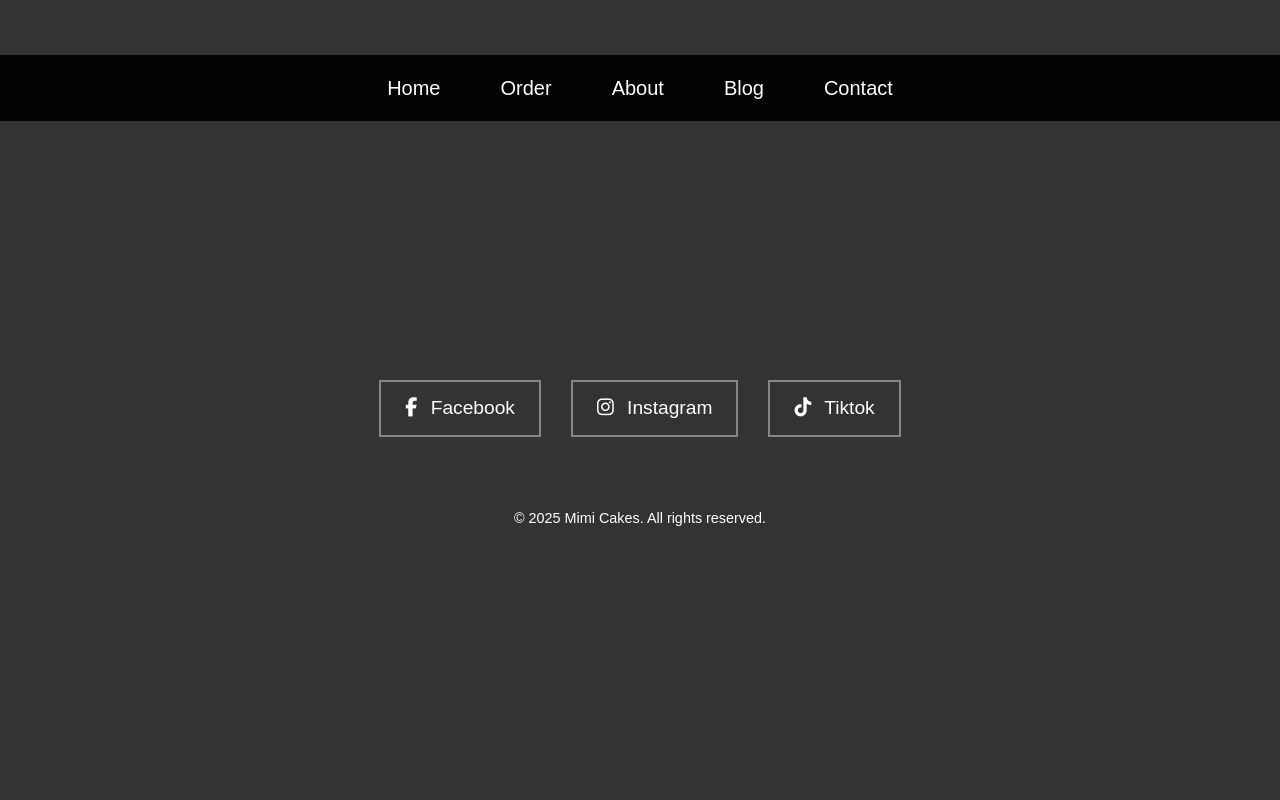
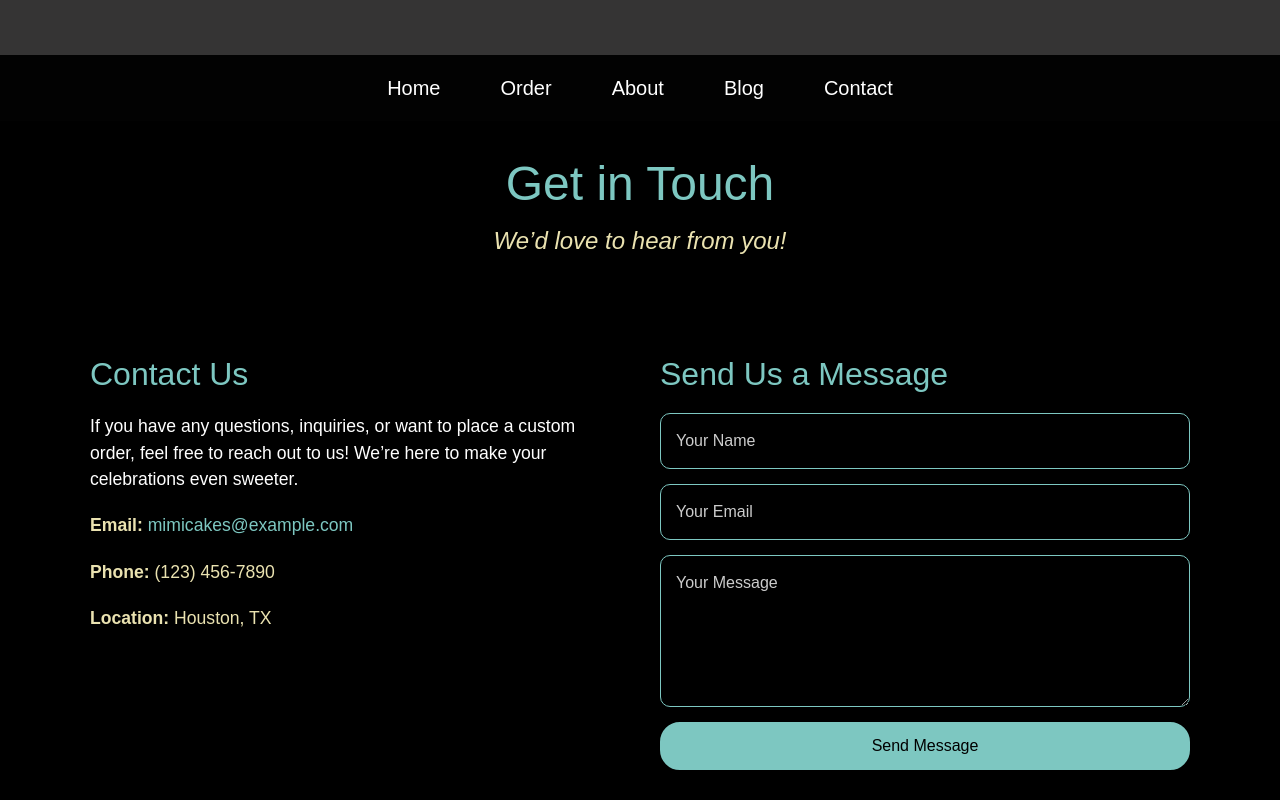
Before and after one commit to MyPhan105/Mimi-Cakes, a Vue app in the folder frontend/: page /contact in a window 1280 px wide. Shown: the part 220-1020 px from the top of the page. Before the commit the page ends 800 px from the top, so only its background shows below. Built offline with nearby package versions, Linux system fonts and the light colour scheme.

Commit message:
created contact page

```diff
--- a/frontend/src/router/router.js
+++ b/frontend/src/router/router.js
@@ -2,7 +2,8 @@ import { createRouter, createWebHistory } from 'vue-router'
 import Home from '../views/Home.vue'
 import About from '../views/About.vue'
 import Order from '../views/Order.vue'
-import Blog from '../views/Blog.vue' ; // Adjust the path if necessary
+import Blog from '../views/Blog.vue'
+import Contact from '../views/Contact.vue' ;
 
 const routes = [
   {
@@ -29,6 +30,12 @@ const routes = [
     component: Blog,
   },
 
+  {
+    path: '/contact',
+    name: 'Contact',
+    component: Contact,
+  },
+
 ]
 
 const router = createRouter({
--- a/frontend/src/views/Contact.vue
+++ b/frontend/src/views/Contact.vue
@@ -0,0 +1,155 @@
+<template>
+    <div class="contact-page">
+      <!-- Page Header -->
+      <header>
+        <br />
+        <h1 class="contact-heading">Get in Touch</h1>
+        <p class="contact-subheading">We’d love to hear from you!</p>
+      </header>
+
+      <!-- Contact Section -->
+      <section class="contact-section">
+        <div class="contact-text">
+          <h2>Contact Us</h2>
+          <p>If you have any questions, inquiries, or want to place a custom order, feel free to reach out to us!
+          We’re here to make your celebrations even sweeter.</p>
+
+          <div class="contact-info">
+            <p><strong>Email:</strong> <a href="mailto:mimicakes@example.com">mimicakes@example.com</a></p>
+            <p><strong>Phone:</strong> (123) 456-7890</p>
+            <p><strong>Location:</strong> Houston, TX</p>
+          </div>
+        </div>
+
+        <div class="contact-form">
+          <h2>Send Us a Message</h2>
+          <form>
+            <input type="text" placeholder="Your Name" required />
+            <input type="email" placeholder="Your Email" required />
+            <textarea rows="5" placeholder="Your Message" required></textarea>
+            <button type="submit" class="submit-button">Send Message</button>
+          </form>
+        </div>
+      </section>
+    </div>
+  </template>
+
+  <script>
+  export default {
+    name: "Contact",
+  };
+  </script>
+
+  <style scoped>
+  /* Contact Page Styles */
+  .contact-page {
+    font-family: 'Poppins', sans-serif;
+    color: #fff;
+    background-color: #000000;
+    padding: 50px;
+    display: flex;
+    flex-direction: column;
+    align-items: center;
+  }
+
+  /* Header */
+  .contact-heading {
+    font-size: 3rem;
+    color: #7dc7c1;
+    text-align: center;
+    font-family: 'Caveat', sans-serif;
+  }
+
+  .contact-subheading {
+    font-size: 1.5rem;
+    color: #eae2b0;
+    text-align: center;
+    margin-top: 10px;
+    font-style: italic;
+  }
+
+  /* Contact Section */
+  .contact-section {
+    display: flex;
+    flex-wrap: wrap;
+    justify-content: space-between;
+    margin-top: 40px;
+    width: 100%;
+    max-width: 1400px;
+    padding: 20px;
+    background-color: #000000;
+    border-radius: 10px;
+    box-shadow: 0 4px 8px rgba(0, 0, 0, 0.2);
+  }
+
+  .contact-text, .contact-form {
+    flex: 1;
+    min-width: 300px;
+    margin: 20px;
+  }
+
+  .contact-text h2, .contact-form h2 {
+    color: #7dc7c1;
+    font-size: 2rem;
+    margin-bottom: 20px;
+    font-family: 'Caveat', sans-serif;
+  }
+
+  .contact-text p {
+    font-size: 1.1rem;
+    color: #ffffff;
+    line-height: 1.5;
+    margin-bottom: 20px;
+  }
+
+  .contact-info p {
+    font-size: 1.1rem;
+    color: #eae2b0;
+  }
+
+  .contact-info a {
+    color: #7dc7c1;
+    text-decoration: none;
+  }
+
+  .contact-info a:hover {
+    text-decoration: underline;
+  }
+
+  /* Contact Form */
+  form {
+    display: flex;
+    flex-direction: column;
+  }
+
+  input, textarea {
+    margin-bottom: 15px;
+    padding: 15px;
+    border-radius: 10px;
+    border: 1px solid #7dc7c1;
+    background-color: transparent;
+    color: #fff;
+    font-size: 1rem;
+  }
+
+  input::placeholder, textarea::placeholder {
+    color: #ccc;
+  }
+
+  .submit-button {
+    background-color: #7dc7c1;
+    color: #000;
+    border: 2px solid #7dc7c1;
+    padding: 10px 20px;
+    border-radius: 20px;
+    font-size: 1rem;
+    cursor: pointer;
+    transition: background-color 0.3s ease, color 0.3s ease;
+  }
+
+  .submit-button:hover {
+    background-color: transparent;
+    color: #7dc7c1;
+    border: 2px solid #7dc7c1;
+  }
+  </style>
```
